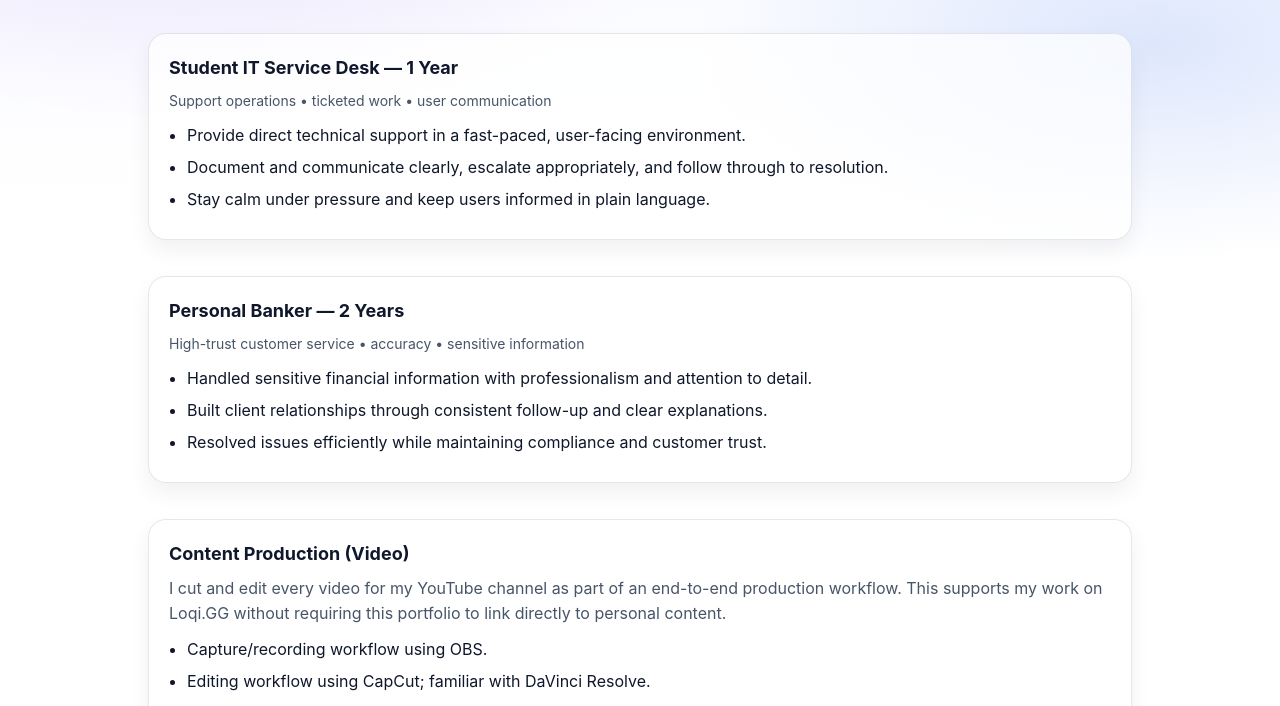
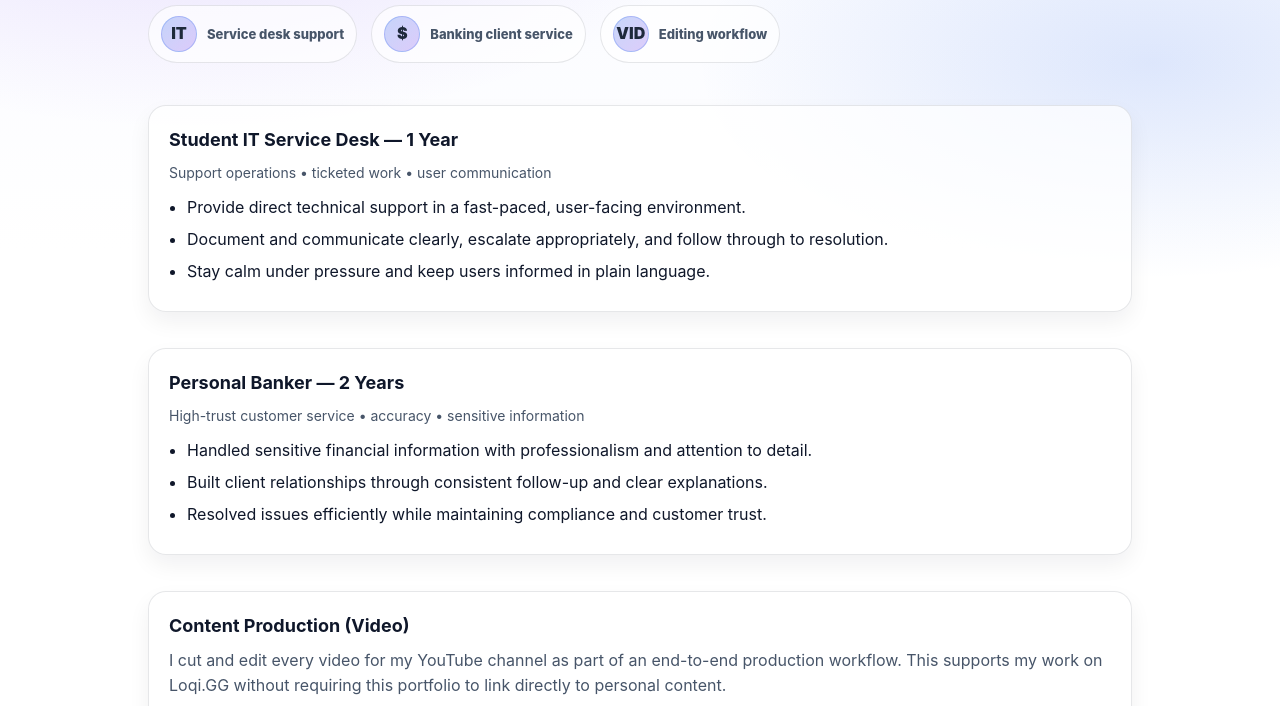
Before and after one commit to tannyt16/tannertompkins.net, a plain HTML site: page experience.html in a window 1280 px wide. Shown: the part 247-953 px from the top of the page. Drawn offline with Linux system fonts and the light colour scheme.

Commit message:
Update experience.html

```diff
--- a/experience.html
+++ b/experience.html
@@ -9,7 +9,6 @@
 <body>
   <div class="topbar">
     <nav class="nav">
-      <div class="brand">Tanner Tompkins</div>
       <a href="index.html">Home</a>
       <a href="projects.html">Projects</a>
       <a href="experience.html">Experience</a>
@@ -24,6 +23,21 @@
       <p class="lede">
         Customer-facing problem solving across IT support and banking, plus end-to-end video production workflow.
       </p>
+
+      <div class="badges" aria-label="Experience areas">
+        <div class="badge">
+          <div class="dot">IT</div>
+          <span>Service desk support</span>
+        </div>
+        <div class="badge">
+          <div class="dot">$</div>
+          <span>Banking client service</span>
+        </div>
+        <div class="badge">
+          <div class="dot">VID</div>
+          <span>Editing workflow</span>
+        </div>
+      </div>
     </header>
 
     <section class="section">
```
